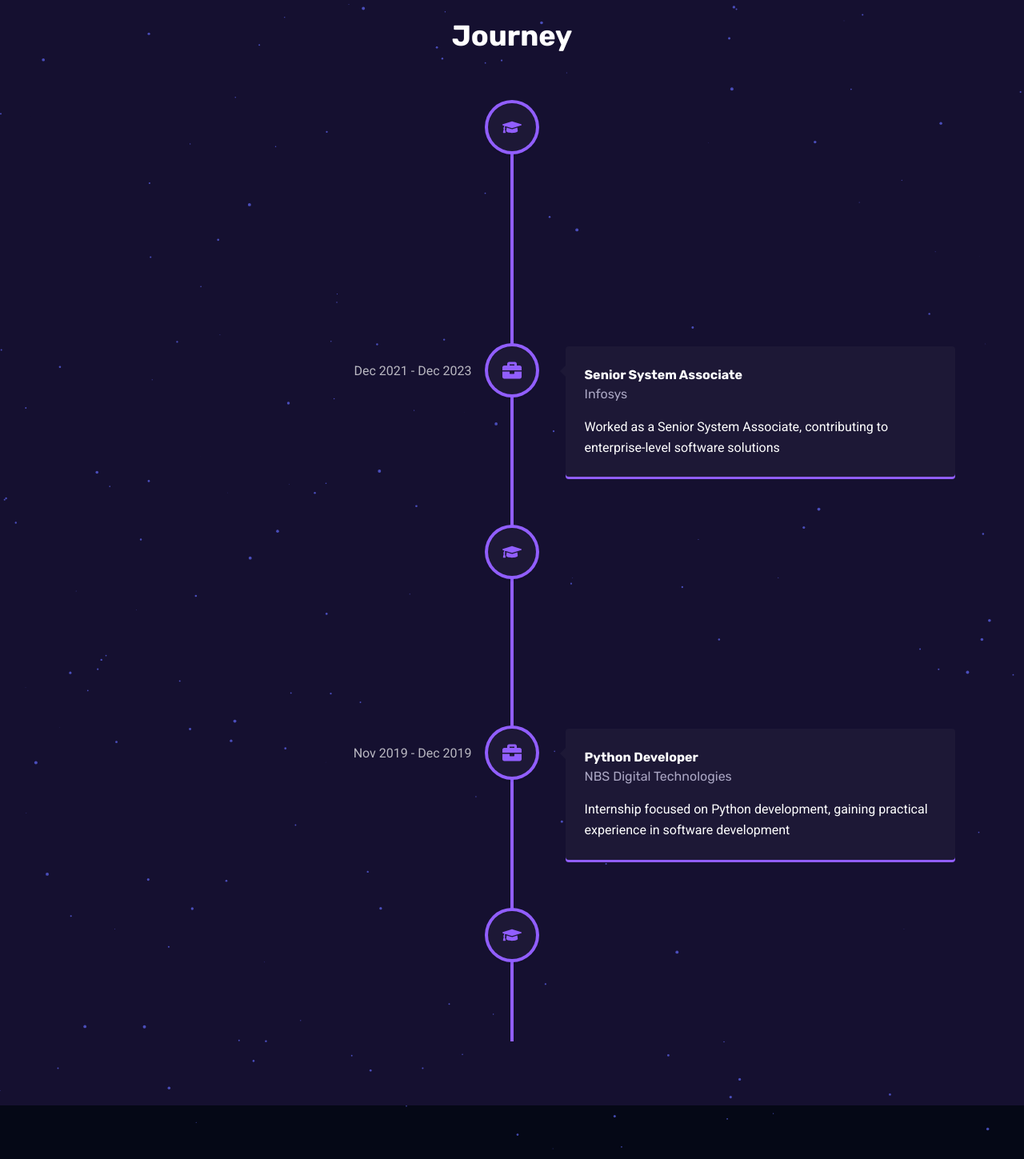
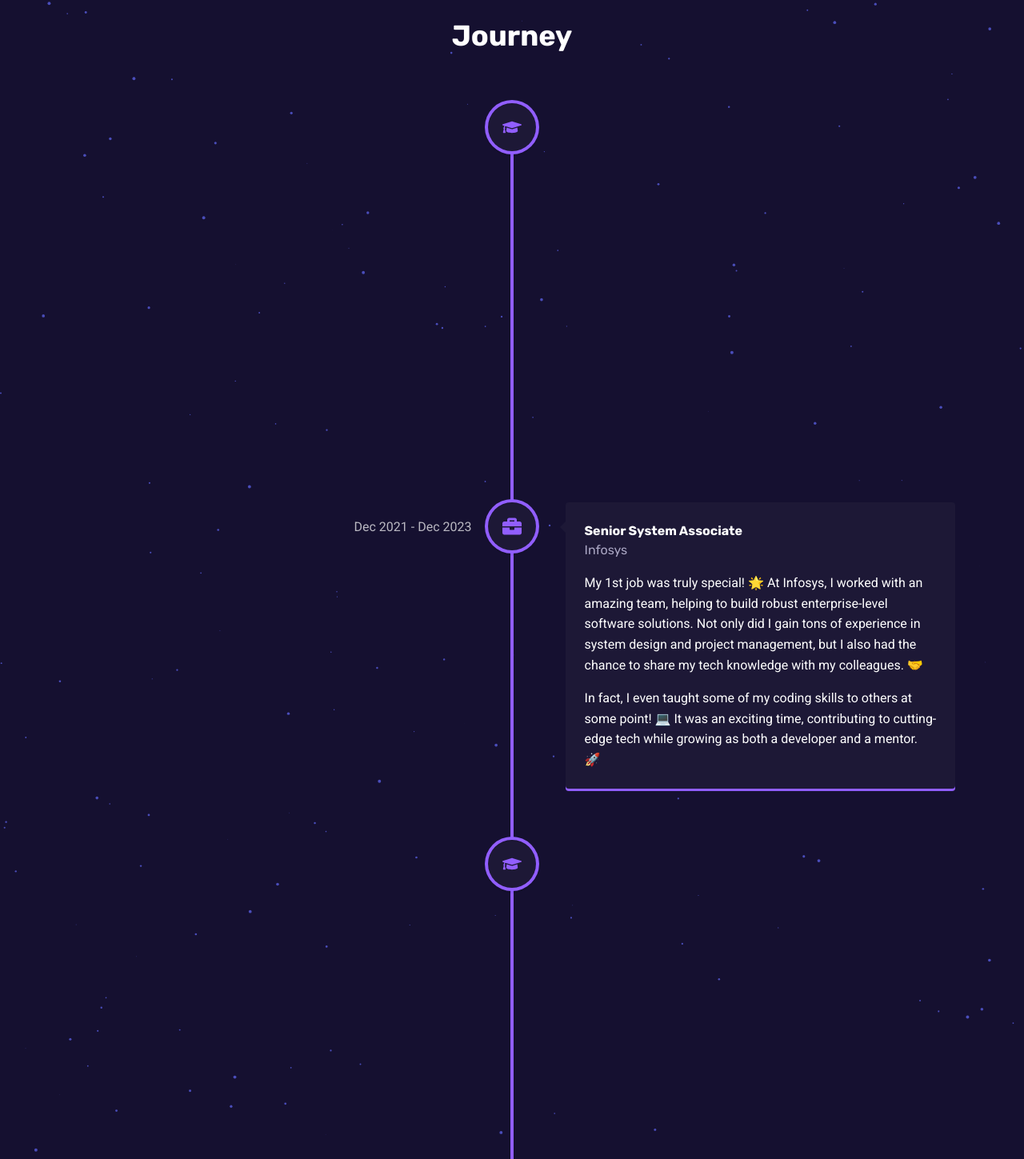
Before and after one commit to Kamaruddheen/Portfolio, a React (Vite) app: page / in a window 1280 px wide. Shown: the part 2455-3904 px from the top of the page at 80% size. Built offline with nearby package versions, Linux system fonts and the light colour scheme.

Commit message:
data: add journey information

```diff
--- a/src/components/TimelineItem.jsx
+++ b/src/components/TimelineItem.jsx
@@ -3,7 +3,16 @@ import { motion } from "framer-motion";
 import { VerticalTimelineElement } from "react-vertical-timeline-component";
 
 const TimelineItem = ({ item }) => {
-  const { title, subtitle, date, description, icon: Icon, type } = item;
+  const {
+    title,
+    subtitle,
+    date,
+    para1,
+    para2,
+    description,
+    icon: Icon,
+    type,
+  } = item;
 
   return (
     <VerticalTimelineElement
@@ -32,7 +41,8 @@ const TimelineItem = ({ item }) => {
         <h4 className="vertical-timeline-element-subtitle text-secondary ">
           {subtitle}
         </h4>
-        <p>{description}</p>
+        <p>{para1}</p>
+        <p>{para2}</p>
       </motion.div>
     </VerticalTimelineElement>
   );
--- a/src/data/timelineData.js
+++ b/src/data/timelineData.js
@@ -1,51 +1,71 @@
-import { FaBriefcase, FaGraduationCap } from 'react-icons/fa';
+import { FaBriefcase, FaGraduationCap } from "react-icons/fa";
 
 export const timelineData = [
   {
-    title: 'Pesto Fellowship',
-    subtitle: 'Full Stack Development and Product Engineering',
-    date: 'Oct 2023 - Sep 2024',
+    title: "Pesto Fellowship",
+    subtitle: "Full Stack Development and Product Engineering",
+    date: "Dec 2023 - Sep 2024",
+    para1:
+      "I decided to leave my job at Infosys to explore my passion for web development, even though the learning and future opportunities seemed a bit restricted at the time. 🚀 I took a risk to pursue my dream and dive into MERN stack development, which turned out to be an exciting and fulfilling adventure. 💻 Along the way, I met a lot of amazing people and learned so much from them. 🤝",
+    para2:
+      "By the end of the program, we even built an awesome project, WorkoutWings. 💪 This experience helped me understand the true power of full-stack development, from creating responsive front-end interfaces with React 🌐 to building scalable back-end systems with Node.js and MongoDB. 🔥",
     description:
-      'Completed a Full Stack Development and Product Engineering program at Pesto Tech, gaining expertise in the MERN stack (MongoDB, Express.js, React, Node.js). Experienced in building and deploying scalable applications, ready to contribute to product engineering teams',
+      "I decided to leave my job at Infosys to explore my passion for web development, even though the learning and future opportunities seemed a bit restricted at the time. I took a risk to pursue my dream and dive into MERN stack development, which turned out to be an exciting and fulfilling adventure. Along the way, I met a lot of amazing people and learned so much from them. By the end of the program, we even built an awesome project, WorkoutWings. This experience helped me understand the true power of full-stack development, from creating responsive front-end interfaces with React to building scalable back-end systems with Node.js and MongoDB.",
     icon: FaGraduationCap,
-    type: 'education',
+    type: "education",
   },
   {
-    title: 'Senior System Associate',
-    subtitle: 'Infosys',
-    date: 'Dec 2021 - Dec 2023',
+    title: "Senior System Associate",
+    subtitle: "Infosys",
+    date: "Dec 2021 - Dec 2023",
+    para1:
+      "My 1st job was truly special! 🌟 At Infosys, I worked with an amazing team, helping to build robust enterprise-level software solutions. Not only did I gain tons of experience in system design and project management, but I also had the chance to share my tech knowledge with my colleagues. 🤝",
+    para2:
+      "In fact, I even taught some of my coding skills to others at some point! 💻 It was an exciting time, contributing to cutting-edge tech while growing as both a developer and a mentor. 🚀",
     description:
-      'Worked as a Senior System Associate, contributing to enterprise-level software solutions',
+      "My 1st job was truly special! At Infosys, I worked with an amazing team, helping to build robust enterprise-level software solutions. Not only did I gain tons of experience in system design and project management, but I also had the chance to share my tech knowledge with my colleagues. In fact, I even taught some of my coding skills to others at some point! It was an exciting time, contributing to cutting-edge tech while growing as both a developer and a mentor.",
     icon: FaBriefcase,
-    type: 'work',
+    type: "work",
   },
   {
-    title: 'BSc Computer Science',
-    subtitle: 'PSG College of Arts and Science',
-    date: 'Jun 2018 - Jul 2021',
+    title: "BSc Computer Science",
+    subtitle: "PSG College of Arts and Science",
+    date: "Jun 2018 - Jul 2021",
+    para1:
+      "Earned my Bachelor’s degree in Computer Science with a focus on programming and software development. 🎓 It was a rollercoaster of coding challenges, problem-solving, and growing a love for all things tech! 💻",
+    para2:
+      "Along the way, I took a short trip to a cool serene place where I could recharge while riding my bike 🚴‍♂️ and capturing the beauty through photography 📸. It was my way of balancing academics with my dream and passion for tech, while also indulging in my love for photography during those refreshing getaways. 🌿",
     description:
-      "Completed Bachelor's degree in Computer Science with focus on core programming concepts and software development",
+      "Earned my Bachelor’s degree in Computer Science with a focus on programming and software development. It was a rollercoaster of coding challenges, problem-solving, and growing a love for all things tech! Along the way, I took a short trip to a cool serene place where I could recharge while riding my bike and capturing the beauty through photography. It was my way of balancing academics with my dream and passion for tech, while also indulging in my love for photography during those refreshing getaways.",
     icon: FaGraduationCap,
-    type: 'education',
+    type: "education",
   },
   {
-    title: 'Advanced Programme in Full Stack Software Engineering',
-    subtitle: 'NIIT',
-    date: 'Dec 2019 - Sep 2020',
+    title: "Advanced Programme in Full Stack Software Engineering",
+    subtitle: "NIIT",
+    date: "Dec 2019 - Sep 2020",
+    para1:
+      "Soon after my internship, I joined this program to channel all my energy into honing my skills further and to take on bigger challenges in full-stack development. 💪 I dived deep into Core Java and learned advanced concepts that surprisingly became my favorite part of the journey! ☕",
+    para2:
+      "I discovered a love for Java while mastering how to build full-fledged apps that not only look great but also run smoothly and efficiently. 💻🔥",
     description:
-      'Specialized training in full stack development, covering both front-end and back-end technologies',
+      "Soon after my internship, I joined this program to channel all my energy into honing my skills further and to take on bigger challenges in full-stack development. I dived deep into Core Java and learned advanced concepts that surprisingly became my favorite part of the journey! I discovered a love for Java while mastering how to build full-fledged apps that not only look great but also run smoothly and efficiently.",
     icon: FaGraduationCap,
-    type: 'education',
+    type: "education",
   },
   {
-    title: 'Python Developer',
-    subtitle: 'NBS Digital Technologies',
-    date: 'Nov 2019 - Dec 2019',
+    title: "Python Developer",
+    subtitle: "NBS Digital Technologies",
+    date: "Nov 2019 - Dec 2019",
+    para1:
+      "This internship was the moment everything clicked. 💡 On my third day, I realized that what we learned in college was just the beginning, and the real world was a whole different ball game. 🎮 It was an eye-opening experience that pushed me to go beyond the textbooks. 📚",
+    para2:
+      "After the internship ended, I became incredibly self-motivated, diving into self-learning and embracing challenges. 🚀 This was the turning point in my coding journey, where I truly fell in love with problem-solving and started growing as a developer. 💻",
     description:
-      'Internship focused on Python development, gaining practical experience in software development',
+      "This internship was the moment everything clicked. On my third day, I realized that what we learned in college was just the beginning, and the real world was a whole different ball game. It was an eye-opening experience that pushed me to go beyond the textbooks. After the internship ended, I became incredibly self-motivated, diving into self-learning and embracing challenges. This was the turning point in my coding journey, where I truly fell in love with problem-solving and started growing as a developer.",
     icon: FaBriefcase,
-    type: 'work',
+    type: "work",
   },
 ].sort(
-  (a, b) => new Date(b.date.split(' - ')[0]) - new Date(a.date.split(' - ')[0])
+  (a, b) => new Date(b.date.split(" - ")[0]) - new Date(a.date.split(" - ")[0])
 );
```
